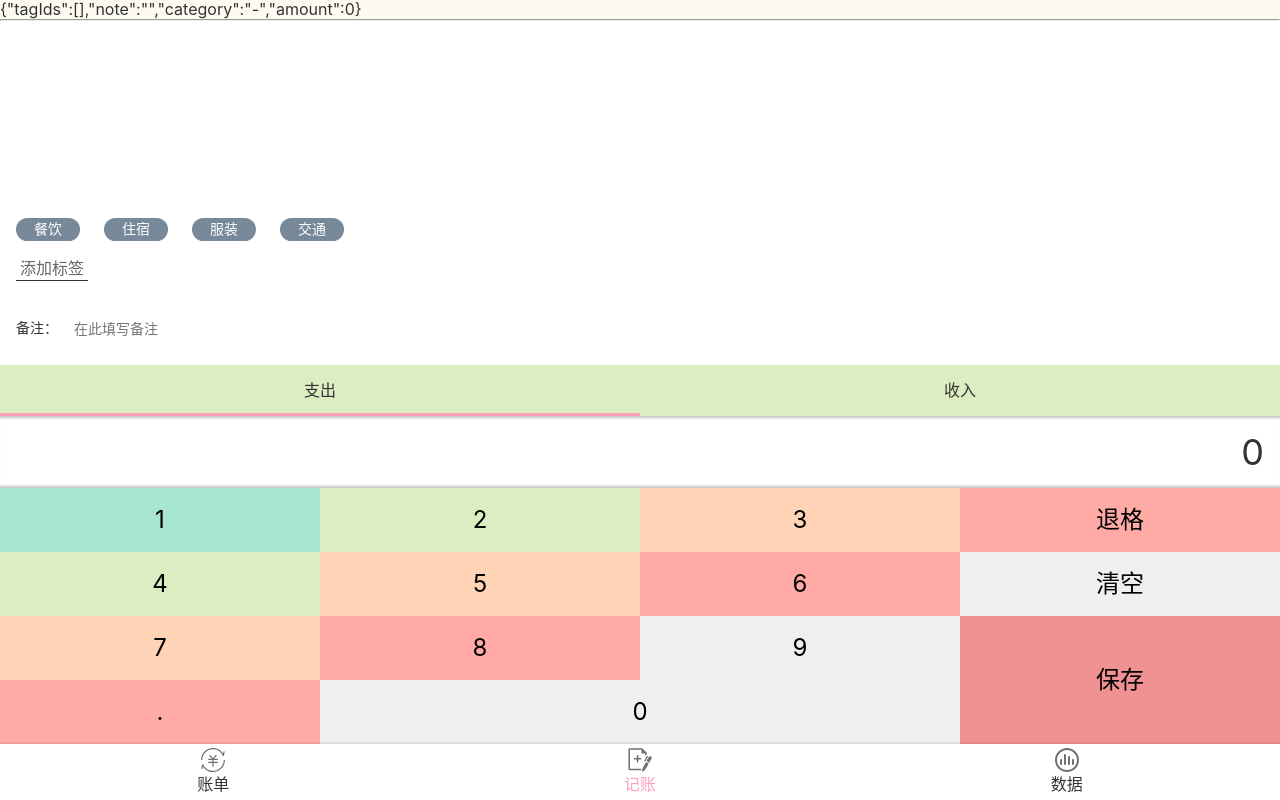
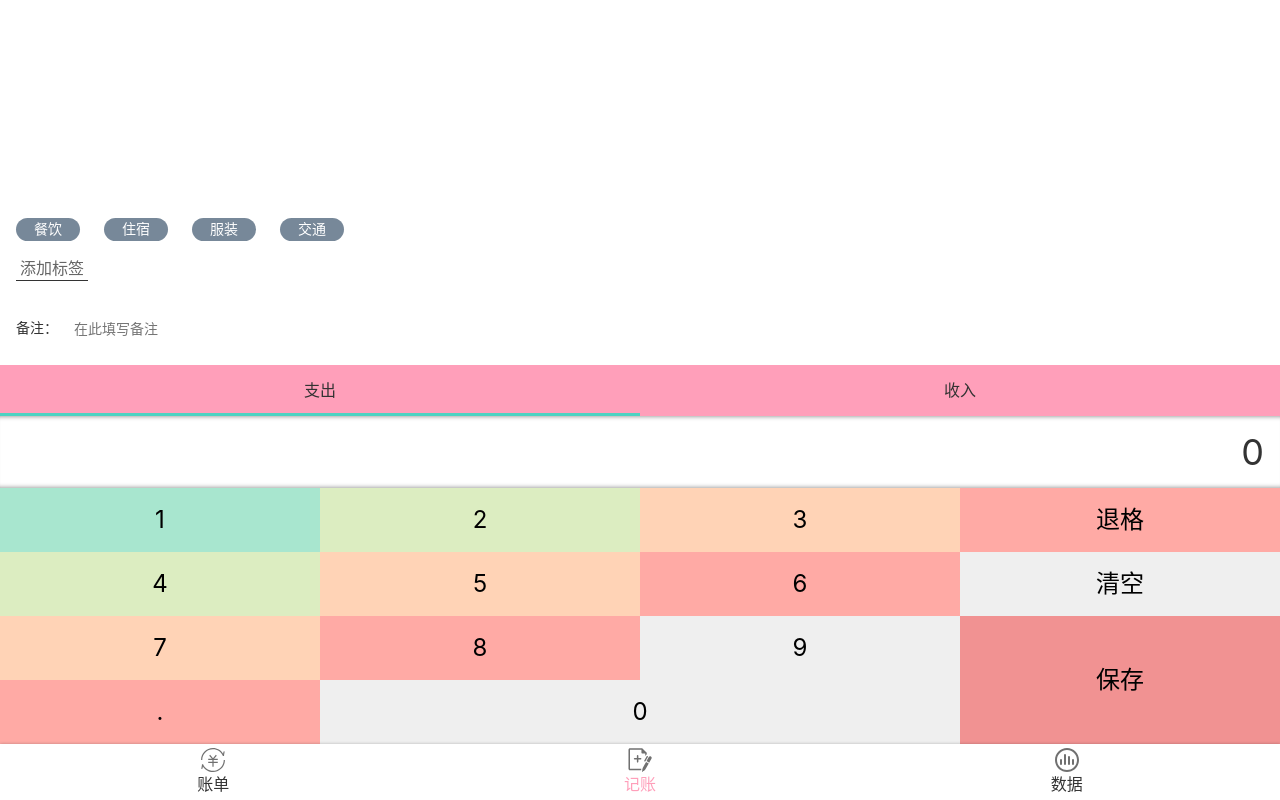
Before and after one commit to WUXIAOd/xiaoebk, a React app: page /#/add in a window 1280 px wide. Built offline with nearby package versions, Linux system fonts and the light colour scheme.

Commit message:
统计页记录展示

```diff
--- a/package.json
+++ b/package.json
@@ -23,6 +23,7 @@
     "case-sensitive-paths-webpack-plugin": "2.3.0",
     "classnames": "2.2.6",
     "css-loader": "3.4.2",
+    "dayjs": "^1.8.27",
     "dotenv": "8.2.0",
     "dotenv-expand": "5.1.0",
     "eslint": "^6.6.0",
--- a/src/hooks/useTags.tsx
+++ b/src/hooks/useTags.tsx
@@ -49,8 +49,12 @@ const useTags = () => { // 封装自定义 Hook
     }
   };
 
+  const getName = (id:number) =>{
+    const tag = tags.filter(t => t.id === id)[0]
+    return tag ? tag.name : '';
+  }
   return {
-    tags, setTags, findTag, updateTag, findTagIndex, deleteTag, addTag
+    tags, setTags,getName, findTag, updateTag, findTagIndex, deleteTag, addTag
   };
 };
 export {useTags};
--- a/src/views/Add.tsx
+++ b/src/views/Add.tsx
@@ -20,6 +20,11 @@ const defaultFormData = {
   category: '-' as Category,
   amount: 0
 }
+
+const CategoryWrapper = styled.div`
+  background: #FF9FBA;
+`
+
 function Add() {
   const [selected, setSelected] = useState(defaultFormData);
   const {addRecord} = useRecords();
@@ -34,8 +39,6 @@ function Add() {
   }
   return (
     <MyLayout>
-      {JSON.stringify(selected)}
-      <hr/>
       <TagsSection value={selected.tagIds}
                    onChange={ tagIds => onChange(
                      {tagIds}
@@ -46,11 +49,13 @@ function Add() {
                      onChange({ note});
                    }}
       />
-      <CategorySection value={selected.category}
-                        onChange={ category => {
-                          onChange({category})
-                        } }
-      />
+      <CategoryWrapper>
+        <CategorySection value={selected.category}
+                         onChange={ category => {
+                           onChange({category})
+                         } }
+        />
+      </CategoryWrapper>
       <NumberPadSection value={selected.amount}
                         onChange={amount => {onChange({ amount })} }
                         onOk={submit}
--- a/src/views/Add/CategorySection.tsx
+++ b/src/views/Add/CategorySection.tsx
@@ -4,10 +4,9 @@ import React, {useState} from 'react';
 const Wrapper = styled.section`
   > ul {
   display: flex;
-  background: #dcedc1;
     > li { width: 50%; text-align: center; padding: 16px 0; position: relative;
       &.selected::after{ content: '';position: absolute;display: block; height: 3px;width: 100%;bottom: 0;
-        left: 0;background: #FF9FBA; }
+        left: 0;background:#4cd3c2;}
     }
   }
 `;
@@ -25,10 +24,10 @@ const CategorySection: React.FC<Props> = (props) => {
     <Wrapper>
     <ul>
       {categoryList.map(c =>
-      <li className={category === c ? 'selected' : ''}
+        <li className={category === c ? 'selected' : ''}
           onClick={()=>{props.onChange(c)}}
           key={c}
-      >{categoryMap[c]}</li>
+        >{categoryMap[c]}</li>
       )}
     </ul>
     </Wrapper>
--- a/src/views/Chart.tsx
+++ b/src/views/Chart.tsx
@@ -1,10 +1,59 @@
 import Layout from '../components/Layout';
-import React from 'react';
+import React, {useState} from 'react';
+import {CategorySection} from './Add/CategorySection';
+import styled from 'styled-components';
+import {useRecords} from '../hooks/useRecords';
+import {useTags} from '../hooks/useTags';
+import day from 'dayjs';
+
+const CategoryWrapper = styled.div`
+  background: #FF9FBA;
+`
+const Item = styled.div`
+  display: flex;
+  justify-content: space-between;
+  background: white;
+  font-size: 18px;
+  line-height: 20px;
+  padding: 10px 16px;
+  > .note{
+  margin: auto;
+  margin-left: 16px;
+  color: #999;
+  }
+`
 
 function Chart() {
+  const [category, setCategory] = useState<'-' | '+'>('-');
+  const {records} = useRecords();
+  const {getName} = useTags();
   return (
     <Layout>
-      <h1>统计页面</h1>
+      <CategoryWrapper>
+        <CategorySection value={category}
+                         onChange={ value => setCategory(value)}
+        />
+      </CategoryWrapper>
+      <div>
+        {records.map(r => {
+          return <Item>
+            <div className="tags">
+            {
+              r.tagIds.map(tagId => <span>{getName(tagId)}</span>)
+            }
+              </div>
+            {
+              r.note && <div className="note">
+              {r.note}
+              </div>
+            }
+            <div className="amount">
+            ￥{r.amount}
+            </div>
+            {/*{day(r.createAt).format('YYYY年MM月DD日')}*/}
+            </Item>;
+        })}
+      </div>
     </Layout>
   );
 }
```
Also changed, not shown: 1 other file (tests, documents, lock files or other folders).
